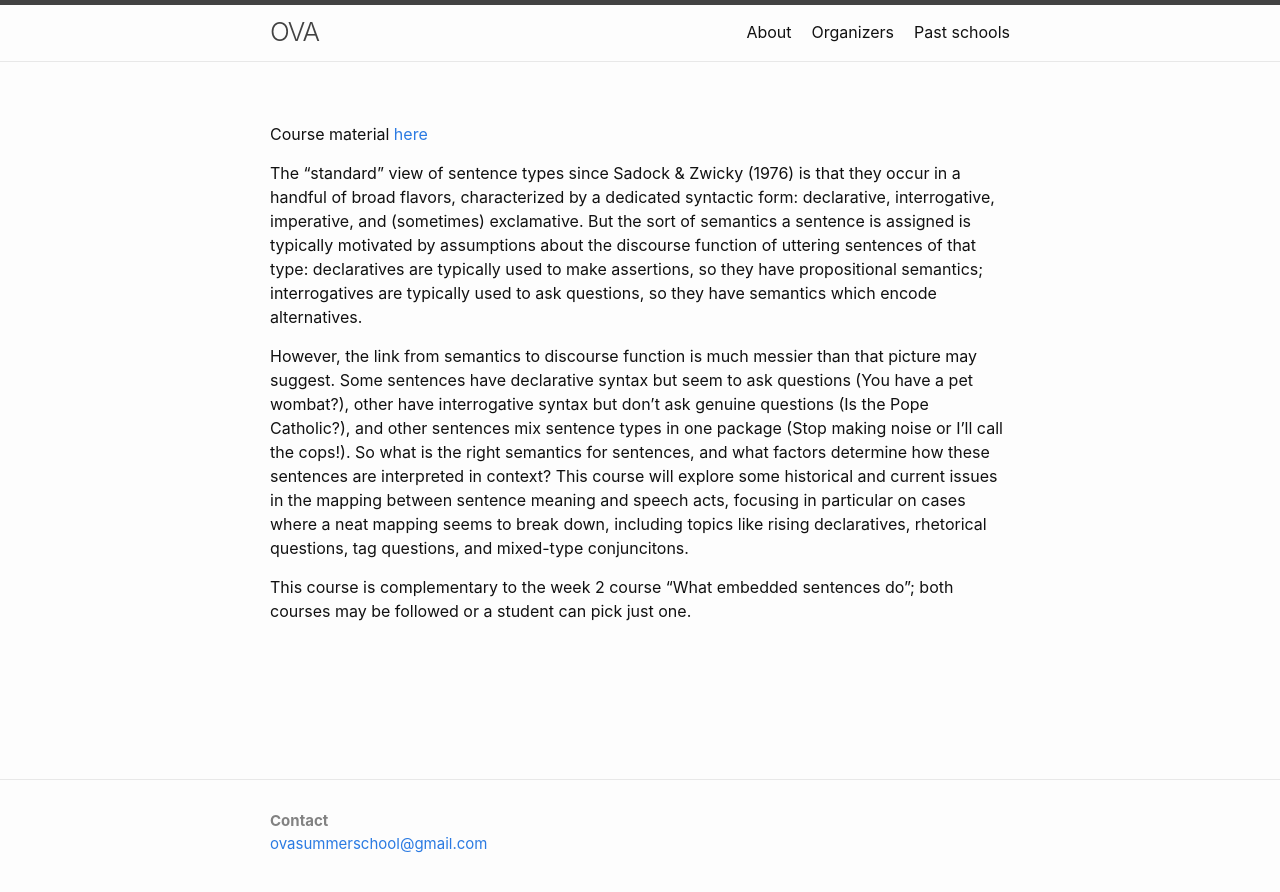
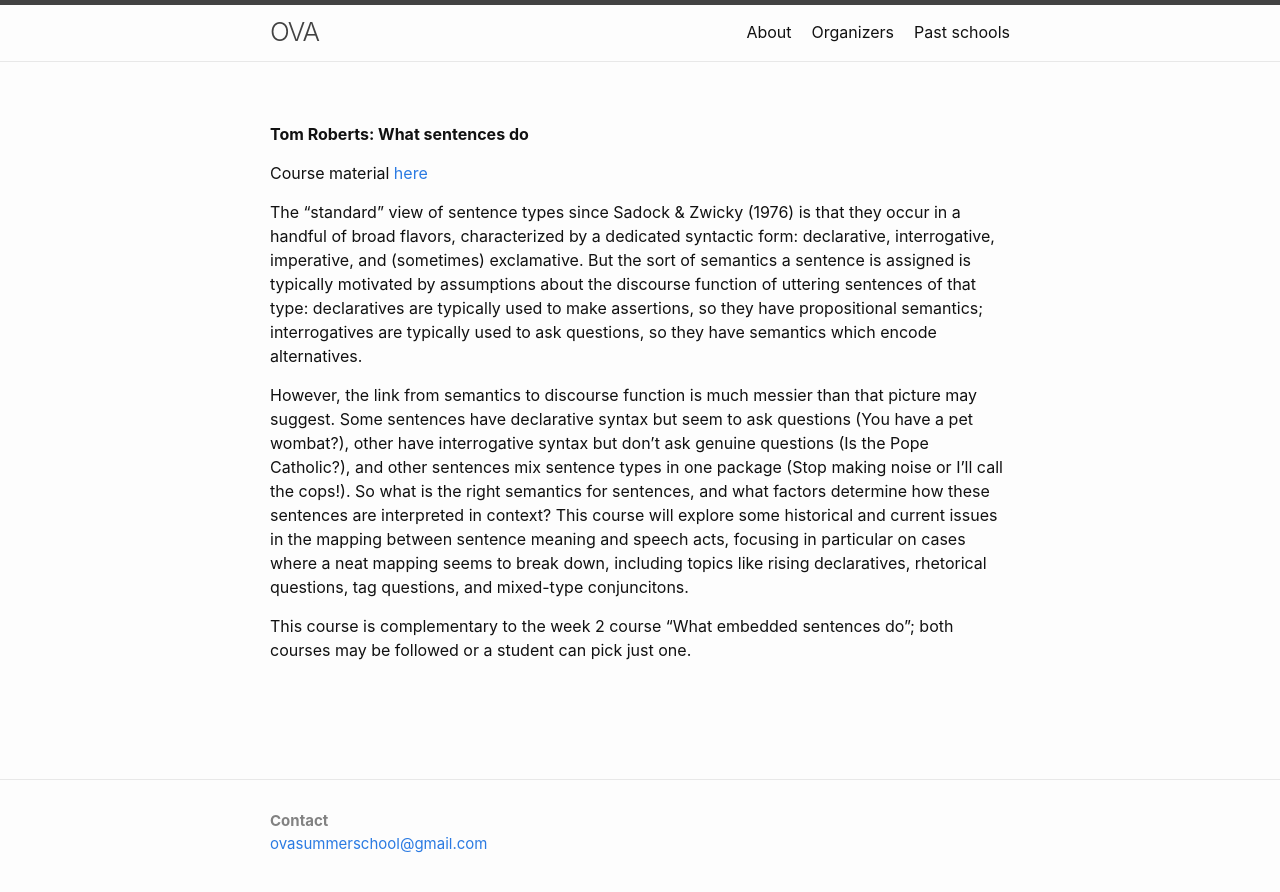
Before and after one commit to ovaschool/ovaschool.github.io, a Jekyll site: the page built from staticpages/oldprograms/zagreb2025-cs/roberts-whatsentencesdo.md, in a window 1280 px wide. Shown: the top 892 px of the page. Built offline with Jekyll 4.4.1, drawn with Linux system fonts in a browser that asks for light colours; our own code applies the rules of GitHub Pages for plain Markdown files.

Commit message:
Update roberts-whatsentencesdo.md

```diff
--- a/staticpages/oldprograms/zagreb2025-cs/roberts-whatsentencesdo.md
+++ b/staticpages/oldprograms/zagreb2025-cs/roberts-whatsentencesdo.md
@@ -4,6 +4,7 @@ permalink: /robertssentences/
 layout: page
 exclude: true
 ---
+**Tom Roberts: What sentences do**<br/>
 
 Course material [here](https://rotom.github.io/eggweek1.html)<br/>
 
```
